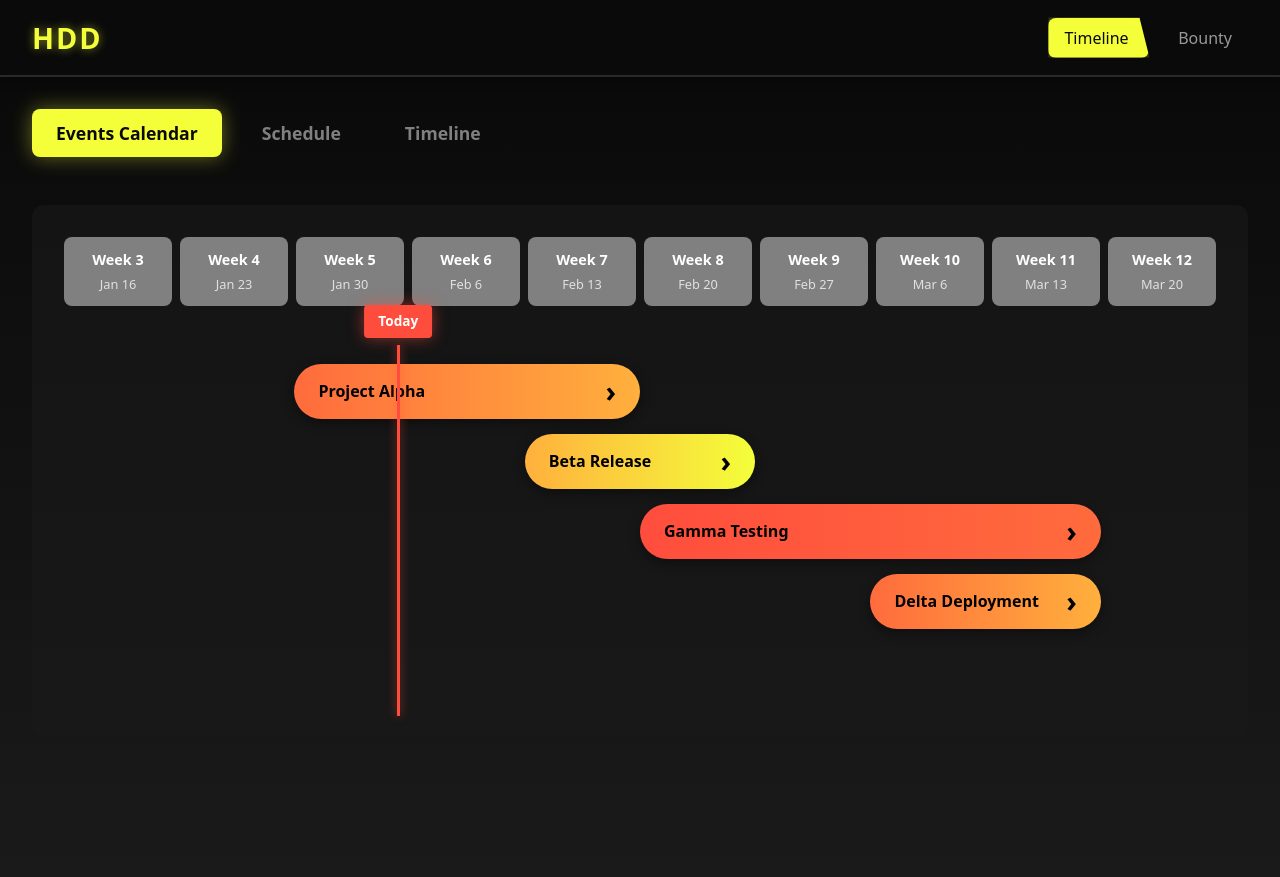
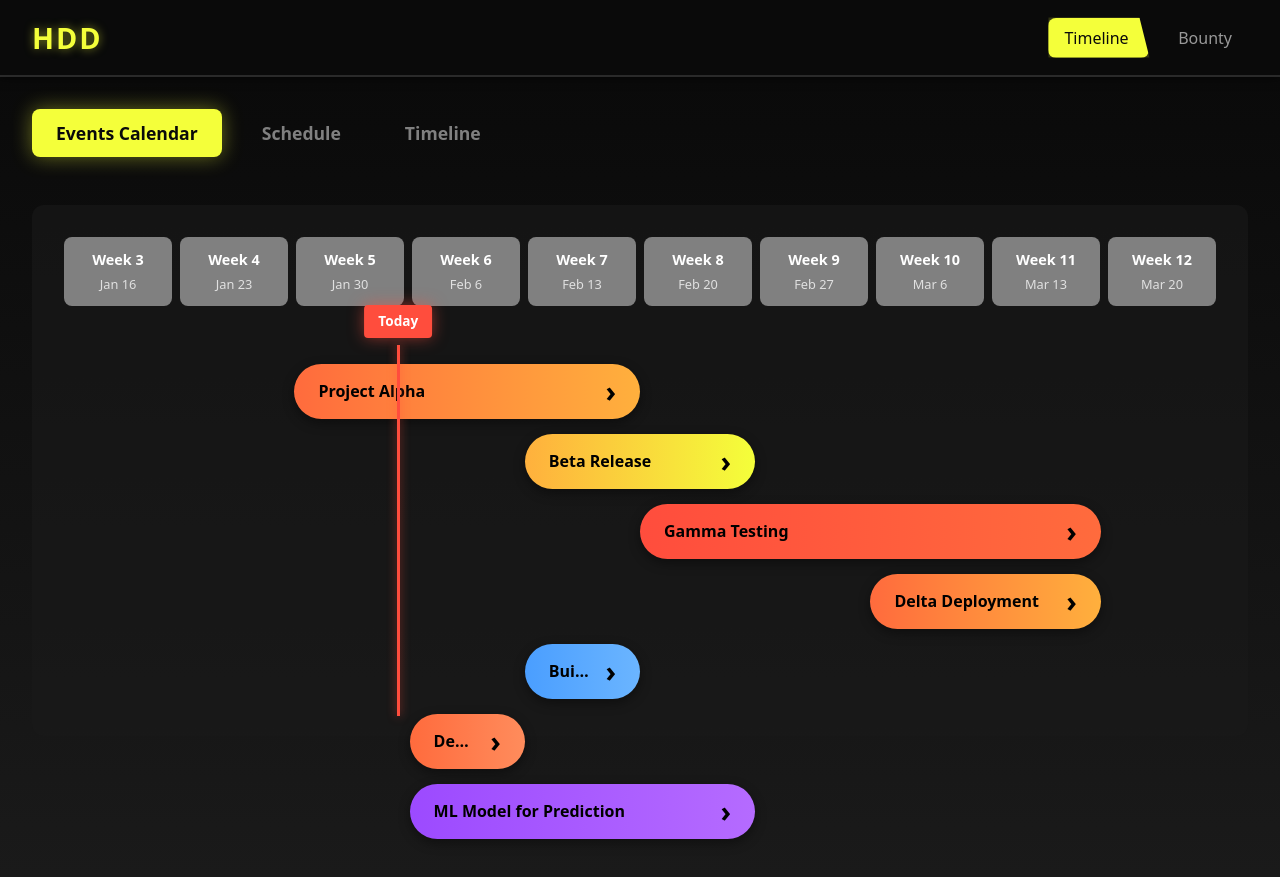
Before and after one commit to enlorik/HDD, a React (Vite) app: page / in a window 1280 px wide. Built offline with nearby package versions, Linux system fonts and the light colour scheme; no server answers.

Commit message:
Add Topcoder API integration with timeline calendar
Co-authored-by: enlorik <99548776+enlorik@users.noreply.github.com>

```diff
--- a/src/components/Timeline.css
+++ b/src/components/Timeline.css
@@ -3,6 +3,27 @@
   background: linear-gradient(180deg, #0a0a0a 0%, #1a1a1a 100%);
   color: #eaeaea;
   padding: 2rem;
+}
+
+/* Loading and Error States */
+.timeline-status {
+  max-width: 1400px;
+  margin: 0 auto 1rem;
+  padding: 1rem;
+  background-color: rgba(74, 158, 255, 0.1);
+  border-left: 4px solid #4a9eff;
+  border-radius: 8px;
+  color: #eaeaea;
+}
+
+.timeline-status.error {
+  background-color: rgba(255, 77, 61, 0.1);
+  border-left-color: #ff4d3d;
+}
+
+.timeline-status p {
+  margin: 0;
+  font-size: 0.95rem;
 }
 
 /* Tab Navigation */
--- a/src/components/Timeline.jsx
+++ b/src/components/Timeline.jsx
@@ -1,9 +1,33 @@
-import { useState } from 'react';
+import { useState, useEffect } from 'react';
 import './Timeline.css';
+import { fetchTopcoderChallenges, formatChallengesForTimeline } from '../services/topcoderService';
 
 function Timeline() {
   const [currentDate] = useState(new Date());
   const [activeTab, setActiveTab] = useState('events-calendar');
+  const [topcoderChallenges, setTopcoderChallenges] = useState([]);
+  const [loading, setLoading] = useState(true);
+  const [error, setError] = useState(null);
+
+  // Fetch Topcoder challenges on component mount
+  useEffect(() => {
+    async function loadChallenges() {
+      try {
+        setLoading(true);
+        const challenges = await fetchTopcoderChallenges();
+        const formattedEvents = formatChallengesForTimeline(challenges, currentDate);
+        setTopcoderChallenges(formattedEvents);
+        setError(null);
+      } catch (err) {
+        console.error('Failed to load Topcoder challenges:', err);
+        setError(null); // Don't show error since we have fallback data
+      } finally {
+        setLoading(false);
+      }
+    }
+
+    loadChallenges();
+  }, [currentDate]);
 
   // Hardcoded event data with new gradient colors
   const events = [
@@ -59,6 +83,9 @@ function Timeline() {
     return `${month} ${day}`;
   };
 
+  // Combine hardcoded events with Topcoder challenges
+  const allEvents = [...events, ...topcoderChallenges];
+
   return (
     <div className="timeline-container">
       {/* Tab Navigation */}
@@ -83,6 +110,19 @@ function Timeline() {
         </button>
       </div>
 
+      {/* Loading and Error States */}
+      {loading && (
+        <div className="timeline-status">
+          <p>Loading Topcoder challenges...</p>
+        </div>
+      )}
+
+      {error && (
+        <div className="timeline-status error">
+          <p>{error}</p>
+        </div>
+      )}
+
       <div className="timeline-content">
         <div className="timeline-grid">
           {/* Week headers */}
@@ -102,7 +142,7 @@ function Timeline() {
 
           {/* Events */}
           <div className="events-container">
-            {events.map((event, index) => {
+            {allEvents.map((event, index) => {
               const leftPercent = ((event.startWeek + 3) / weeksToShow) * 100;
               const widthPercent = (event.duration / weeksToShow) * 100;
 
@@ -116,6 +156,8 @@ function Timeline() {
                     background: event.gradient,
                     top: `${index * 70 + 10}px`
                   }}
+                  onClick={() => event.detailLink && window.open(event.detailLink, '_blank')}
+                  title={event.type === 'topcoder' ? `${event.title} (${event.track})` : event.title}
                 >
                   <span className="event-title">{event.title}</span>
                   <span className="event-arrow">›</span>
--- /dev/null
+++ b/src/services/mockTopcoderData.js
@@ -0,0 +1,45 @@
+/**
+ * Mock Topcoder challenges data for testing and development
+ */
+
+export const mockTopcoderChallenges = [
+  {
+    id: 'tc-12345',
+    name: 'Build a React Dashboard',
+    registrationEndDate: new Date(Date.now() + 7 * 24 * 60 * 60 * 1000).toISOString(), // 1 week from now
+    submissionEndDate: new Date(Date.now() + 14 * 24 * 60 * 60 * 1000).toISOString(), // 2 weeks from now
+    track: 'Dev',
+    type: 'Code Challenge',
+    prizeSets: [{ prizes: [{ value: 1000 }] }],
+    technologies: ['React', 'JavaScript', 'CSS'],
+    tags: ['Frontend', 'UI'],
+    overview: 'Build an interactive dashboard using React',
+    detailLink: 'https://www.topcoder.com/challenges/tc-12345'
+  },
+  {
+    id: 'tc-12346',
+    name: 'Design Mobile App UI',
+    registrationEndDate: new Date(Date.now() + 3 * 24 * 60 * 60 * 1000).toISOString(), // 3 days from now
+    submissionEndDate: new Date(Date.now() + 10 * 24 * 60 * 60 * 1000).toISOString(), // 10 days from now
+    track: 'Des',
+    type: 'Design Challenge',
+    prizeSets: [{ prizes: [{ value: 800 }] }],
+    technologies: ['Figma', 'UI/UX'],
+    tags: ['Design', 'Mobile'],
+    overview: 'Create a modern mobile app interface design',
+    detailLink: 'https://www.topcoder.com/challenges/tc-12346'
+  },
+  {
+    id: 'tc-12347',
+    name: 'ML Model for Prediction',
+    registrationEndDate: new Date(Date.now() + 5 * 24 * 60 * 60 * 1000).toISOString(), // 5 days from now
+    submissionEndDate: new Date(Date.now() + 21 * 24 * 60 * 60 * 1000).toISOString(), // 3 weeks from now
+    track: 'DS',
+    type: 'Algorithm Challenge',
+    prizeSets: [{ prizes: [{ value: 1500 }] }],
+    technologies: ['Python', 'TensorFlow', 'Machine Learning'],
+    tags: ['Data Science', 'AI'],
+    overview: 'Develop a machine learning model for predictive analytics',
+    detailLink: 'https://www.topcoder.com/challenges/tc-12347'
+  }
+];
--- /dev/null
+++ b/src/services/topcoderService.js
@@ -0,0 +1,126 @@
+/**
+ * Service for fetching active Topcoder challenges
+ */
+
+import { mockTopcoderChallenges } from './mockTopcoderData';
+
+const TOPCODER_API_URL = 'https://api.topcoder.com/v5/challenges';
+const USE_MOCK_DATA = false; // Set to true to use mock data instead of API
+
+/**
+ * Fetch active Topcoder challenges from the API
+ * @returns {Promise<Array>} Array of challenge objects
+ */
+export async function fetchTopcoderChallenges() {
+  // Use mock data if configured or if in development mode
+  if (USE_MOCK_DATA) {
+    console.log('Using mock Topcoder data');
+    return Promise.resolve(mockTopcoderChallenges);
+  }
+
+  try {
+    const params = new URLSearchParams({
+      status: 'ACTIVE',
+      'tracks[DS]': 'true',
+      'tracks[Des]': 'true',
+      'tracks[Dev]': 'true',
+      'tracks[QA]': 'true'
+    });
+
+    const response = await fetch(`${TOPCODER_API_URL}?${params.toString()}`);
+
+    if (!response.ok) {
+      throw new Error(`HTTP error! status: ${response.status}`);
+    }
+
+    const data = await response.json();
+
+    // Extract and format relevant challenge data
+    const challenges = (data || []).map(challenge => ({
+      id: challenge.id,
+      name: challenge.name || 'Untitled Challenge',
+      registrationEndDate: challenge.registrationEndDate,
+      submissionEndDate: challenge.submissionEndDate,
+      track: challenge.track || 'Unknown',
+      type: challenge.type || 'Challenge',
+      prizeSets: challenge.prizeSets || [],
+      technologies: challenge.technologies || [],
+      tags: challenge.tags || [],
+      overview: challenge.overview,
+      detailLink: `https://www.topcoder.com/challenges/${challenge.id}`
+    }));
+
+    return challenges;
+  } catch (error) {
+    console.error('Error fetching Topcoder challenges:', error);
+    // Fall back to mock data on error (useful for development/testing)
+    console.log('Falling back to mock Topcoder data');
+    return mockTopcoderChallenges;
+  }
+}
+
+/**
+ * Format Topcoder challenges for timeline display
+ * @param {Array} challenges - Array of challenge objects
+ * @param {Date} referenceDate - Reference date for calculating week offsets
+ * @returns {Array} Array of formatted events for timeline
+ */
+export function formatChallengesForTimeline(challenges, referenceDate = new Date()) {
+  const getWeekOffset = (targetDate, refDate) => {
+    const msPerWeek = 7 * 24 * 60 * 60 * 1000;
+    const diff = targetDate - refDate;
+    return Math.floor(diff / msPerWeek);
+  };
+
+  const getWeekDuration = (startDate, endDate) => {
+    const msPerWeek = 7 * 24 * 60 * 60 * 1000;
+    const diff = endDate - startDate;
+    return Math.max(1, Math.ceil(diff / msPerWeek));
+  };
+
+  return challenges
+    .filter(challenge => challenge.submissionEndDate)
+    .map(challenge => {
+      const registrationEnd = new Date(challenge.registrationEndDate);
+      const submissionEnd = new Date(challenge.submissionEndDate);
+
+      // Use registration end date as start, submission end date as end
+      const startWeek = getWeekOffset(registrationEnd, referenceDate);
+      const duration = getWeekDuration(registrationEnd, submissionEnd);
+
+      // Determine gradient based on track
+      let gradient;
+      switch (challenge.track) {
+        case 'DEVELOP':
+        case 'Dev':
+          gradient = 'linear-gradient(90deg, #4a9eff 0%, #6bb5ff 100%)'; // Blue
+          break;
+        case 'DESIGN':
+        case 'Des':
+          gradient = 'linear-gradient(90deg, #ff6b3d 0%, #ff8c5c 100%)'; // Orange
+          break;
+        case 'DATA_SCIENCE':
+        case 'DS':
+          gradient = 'linear-gradient(90deg, #9c4aff 0%, #b56bff 100%)'; // Purple
+          break;
+        case 'QA':
+          gradient = 'linear-gradient(90deg, #4aff8c 0%, #6bffaa 100%)'; // Green
+          break;
+        default:
+          gradient = 'linear-gradient(90deg, #808080 0%, #a0a0a0 100%)'; // Gray
+      }
+
+      return {
+        id: `topcoder-${challenge.id}`,
+        title: challenge.name,
+        startWeek,
+        duration,
+        gradient,
+        type: 'topcoder',
+        detailLink: challenge.detailLink,
+        registrationEndDate: challenge.registrationEndDate,
+        submissionEndDate: challenge.submissionEndDate,
+        track: challenge.track
+      };
+    });
+}
```
Also changed, not shown: 1 other file (tests, documents, lock files or other folders).
